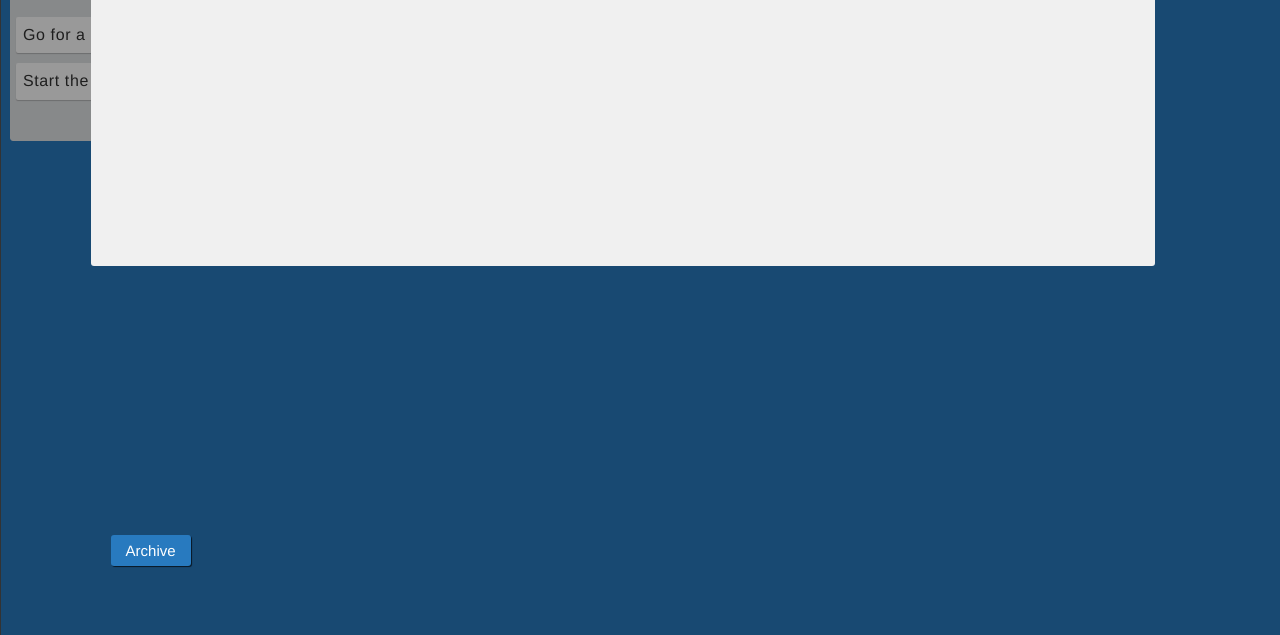
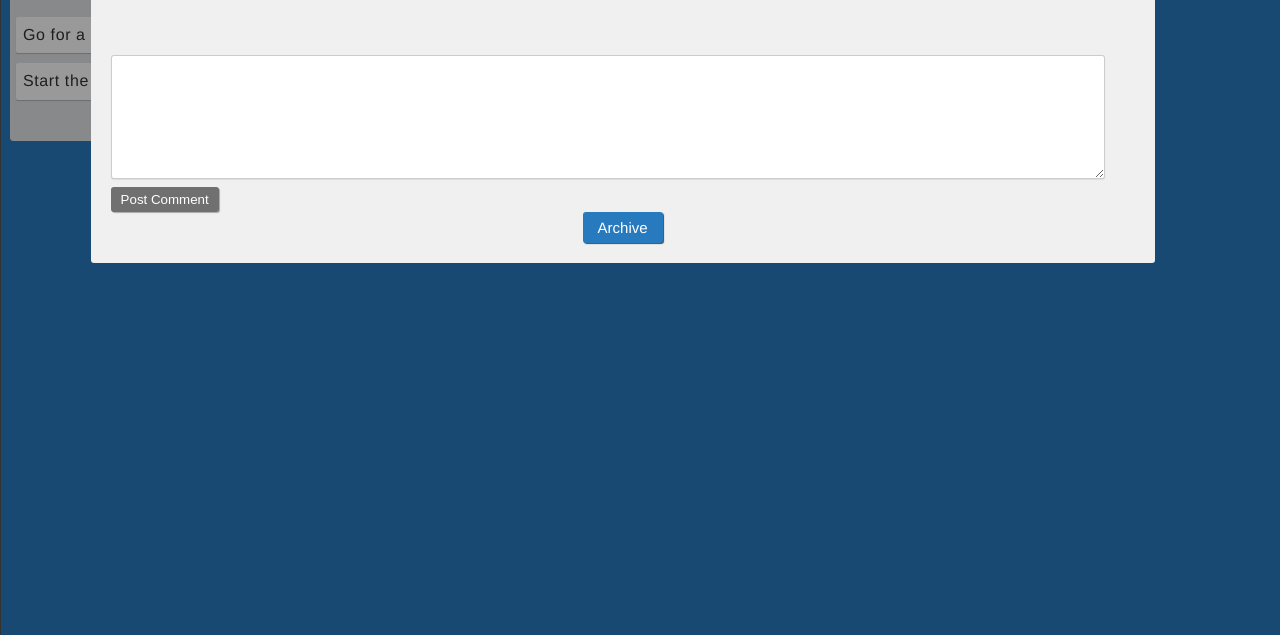
Before and after one commit to akshay7729/to-do-list-like-trello, a plain HTML site: page index.html in a window 1280 px wide. Both pictures are taken after a click on the item "Go for a 2 km run". Shown: the part 165-800 px from the top of the page. Drawn offline with Linux system fonts and the light colour scheme.

Commit message:
added comment feature

```diff
--- a/css/main.css
+++ b/css/main.css
@@ -124,7 +124,7 @@ body {
 	background: #f0f0f0;
 	color:#333;
 	width: 80%;
-	height: 300px;
+	height: auto;
 	text-align: left;
 	border-radius: 3px;
 	-webkit-border-radius: 3px;
@@ -148,7 +148,6 @@ body {
 	color:#333;
 }
 .m_footer {
-    position: absolute;
     text-align: center;
     bottom: 70px;
 }
@@ -179,8 +178,70 @@ body {
 	outline: none;
 	background: #333;
 }
+.comments {
+	margin-top: 40px;
+}
+.comments textarea{
+	border-radius: 3px;
+    -webkit-border-radius: 3px;
+    -moz-border-radius: 3px;
+    -o-border-radius: 3px;
+    -ms-border-radius: 3px;
+    border:1px solid rgba(0,0,0,0.2);
+    width: 95%;
+    font-family: "Helvetica Neue", Helvetica, Arial, sans-serif;
+    padding: 10px;
+    font-size: 15px;
+    letter-spacing: 1px;
+    box-shadow: 0px 1px 1px #ddd;
+    -webkit-box-shadow: 0px 1px 1px #ddd;
+    -moz-box-shadow: 0px 1px 1px #ddd;
+    -ms-box-shadow: 0px 1px 1px #ddd;
+    -o-box-shadow: 0px 1px 1px #ddd;
+
+}
+.comments textarea:focus{
+	outline: none;
+}
+.post_comment {
+	background: #707070;
+    color: #fff;
+    padding: 5px 10px;
+    border: none;
+    margin-top: 4px;
+    border-radius: 3px;
+    box-shadow: 1px 1px 1px rgba(0,0,0,0.3);
+    cursor: pointer;
+    transition: all 0.4s ease;
+}
+.post_comment:hover{
+	padding: 5px 14px;
+}
+.post_comment:focus{
+	outline: none;
+}
+#commentsSec {
+    width: 95%;
+    padding: 10px;
+    font-size: 17px;
+    margin-bottom: 15px;
+    border-radius: 3px;
+    -webkit-border-radius: 3px;
+    -moz-border-radius: 3px;
+    -o-border-radius: 3px;
+    -ms-border-radius: 3px;
+    font-family: "Helvetica Neue", Helvetica, Arial, sans-serif;
+    color:gray;
+}
 
 /* media queries */
+@media screen and (max-width: 767px){
+	.modal_content {
+		margin: 3%;
+		width: 83%;
+	}
+}
+
 @media screen and (max-width: 656px){
 	.main_banner .board {
 		width: 90%;
--- a/index.html
+++ b/index.html
@@ -38,6 +38,11 @@
 		<div class="modal" id="modal">
 			<div class="modal_content" id="modal_content">
 				<div class="m_header"><p id="m_header_title"></p> <span class="close" onclick="document.getElementById('modal').style.display = 'none'">&#x2715;</span></div>
+				<div class="comments">
+					<p id="commentsSec"></p>
+					<textarea rows="6" id="commentsBox"></textarea>
+					<button class="post_comment" onclick="getComments()" value="Enter">Post Comment</button>
+				</div>
 				<div class="m_footer">
 					<button class="archive" onclick="archive()">Archive</button>
 				</div>
--- a/js/main.js
+++ b/js/main.js
@@ -84,8 +84,18 @@ function openModal(id_got){
 	modalHeader.innerHTML = getId.innerHTML;
 }
 
+//archive list items
+
 function archive(){
 	var modal = this.document.getElementById('modal');
 	modal.style.display = "none";
 	document.getElementById(currentOpened).style.display = 'none';
 }
+
+// comments
+
+function getComments(){
+	c = commentsBox.value;
+  	document.getElementById("commentsSec").innerHTML +=  c + '<br /><br />';
+  	document.getElementById("commentsBox").value = "";
+}
```
